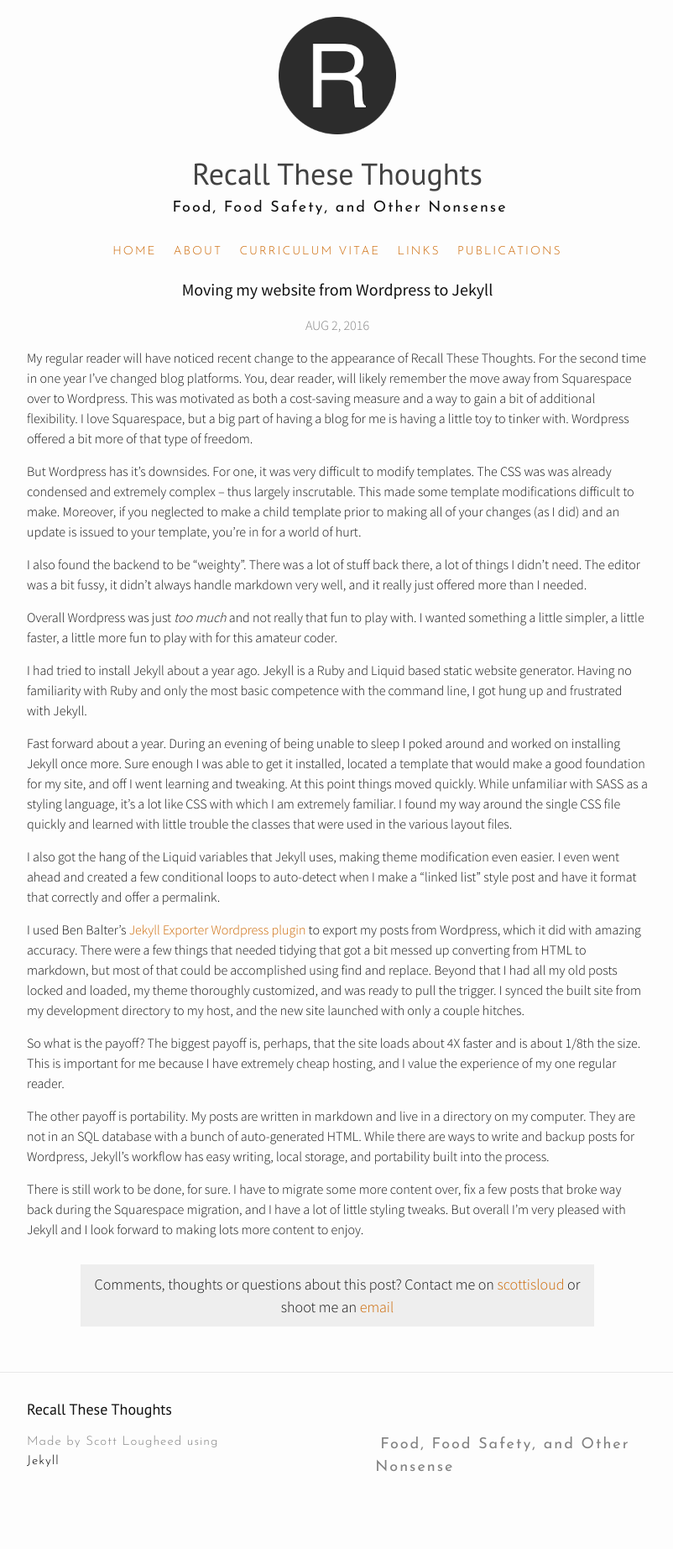
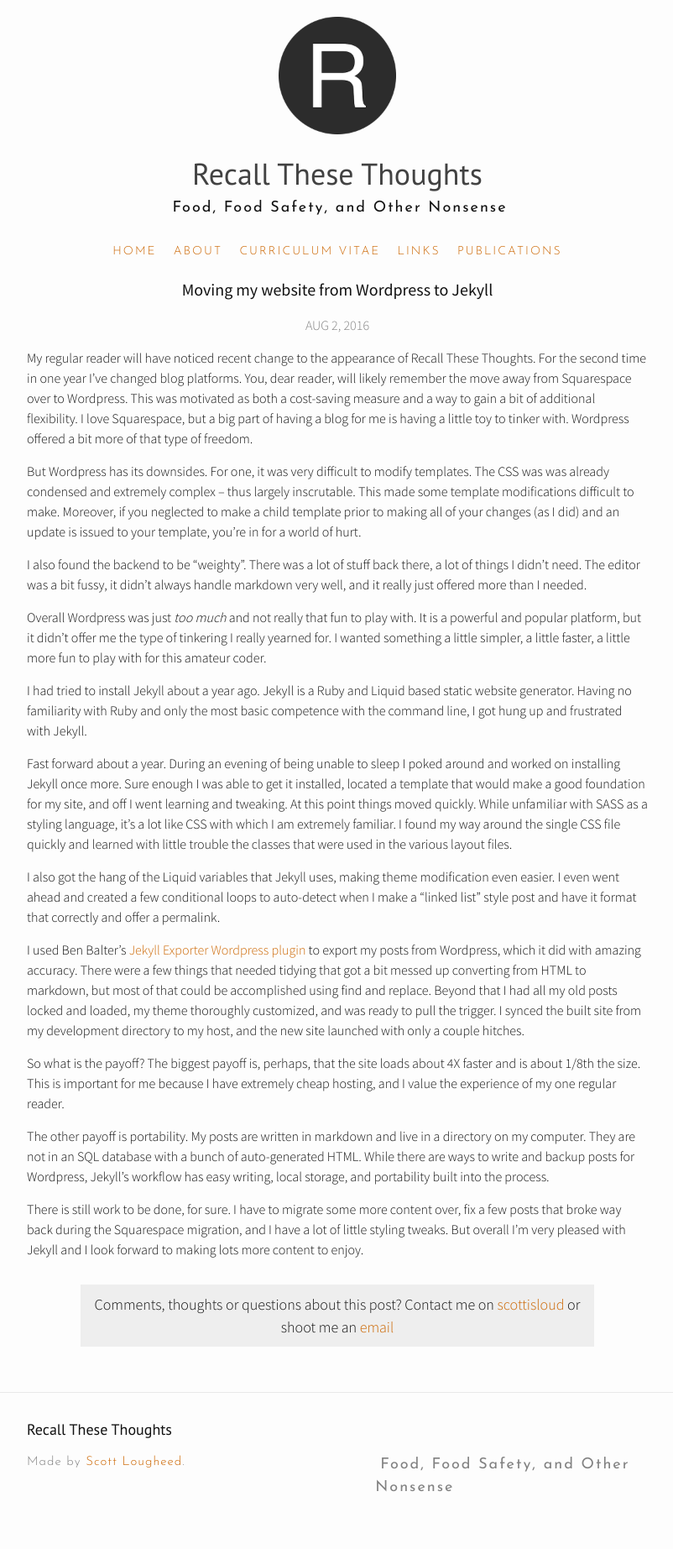
Before and after one commit to scottisloud/rtt-jekyll, a Jekyll site: the page built from _posts/2016-08-02-move-to-jekyll.md, in a window 1280 px wide. Shown: the whole page at 84% size, without its empty margins (238-1040 px from the left). Built offline with Jekyll 4.4.1, drawn with Linux system fonts in a browser that asks for light colours; nearby versions of some CDN libraries; before the commit the page ends 1821 px from its top, so only the background shows below that.

Commit message:
remove jekyll ref footer
removing jekyll reference from footer and added link to my twitter
page.
fixed an error in recent post.

```diff
--- a/_includes/footer.html
+++ b/_includes/footer.html
@@ -7,9 +7,7 @@
     <div class="footer-col-wrapper">
       <div class="footer-col footer-col-1">
         <ul class="contact-list footer-content">
-          <li>Made by Scott Lougheed using <a href="http://jekyllrb.com"><span style="color:black">Jekyll</a></span></li>
-
-
+          <li>Made by <a href="http://twitter.com/scottisloud" target="_blank">Scott Lougheed</a>.</li>
         </ul>
       </div>
 
--- a/_posts/2016-08-02-move-to-jekyll.md
+++ b/_posts/2016-08-02-move-to-jekyll.md
@@ -5,11 +5,11 @@ published: true
 ---
 My regular reader will have noticed recent change to the appearance of Recall These Thoughts. For the second time in one year I've changed blog platforms. You, dear reader, will likely remember the move away from Squarespace over to Wordpress. This was motivated as both a cost-saving measure and a way to gain a bit of additional flexibility. I love Squarespace, but a big part of having a blog for me is having a little toy to tinker with. Wordpress offered a bit more of that type of freedom.
 
-But Wordpress has it's downsides. For one, it was very difficult to modify templates. The CSS was was already condensed and extremely complex – thus largely inscrutable. This made some template modifications difficult to make. Moreover, if you neglected to make a child template prior to making all of your changes (as I did) and an update is issued to your template, you're in for a world of hurt.
+But Wordpress has its downsides. For one, it was very difficult to modify templates. The CSS was was already condensed and extremely complex – thus largely inscrutable. This made some template modifications difficult to make. Moreover, if you neglected to make a child template prior to making all of your changes (as I did) and an update is issued to your template, you're in for a world of hurt.
 
 I also found the backend to be "weighty". There was a lot of stuff back there, a lot of things I didn't need. The editor was a bit fussy, it didn't always handle markdown very well, and it really just offered more than I needed.
 
-Overall Wordpress was just *too much* and not really that fun to play with. I wanted something a little simpler, a little faster, a little more fun to play with for this amateur coder.
+Overall Wordpress was just *too much* and not really that fun to play with. It is a powerful and popular platform, but it didn't offer me the type of tinkering I really yearned for. I wanted something a little simpler, a little faster, a little more fun to play with for this amateur coder.
 
 I had tried to install Jekyll about a year ago. Jekyll is a Ruby and Liquid based static website generator. Having no familiarity with Ruby and only the most basic competence with the command line, I got hung up and frustrated with Jekyll.
 
```
Also changed, not shown: _layouts/page.html (+4 -4 lines), index.html (+1 -6 lines).
